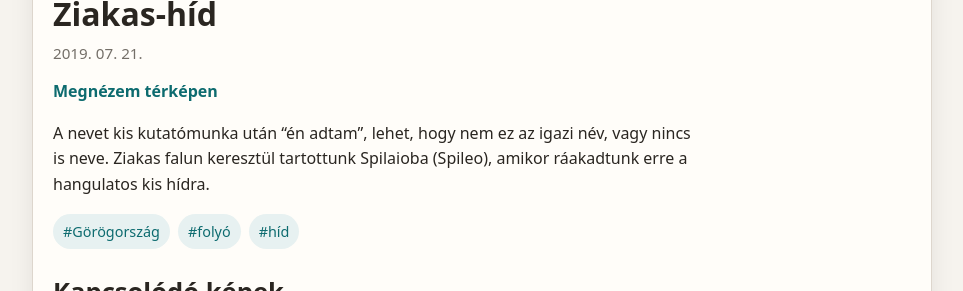
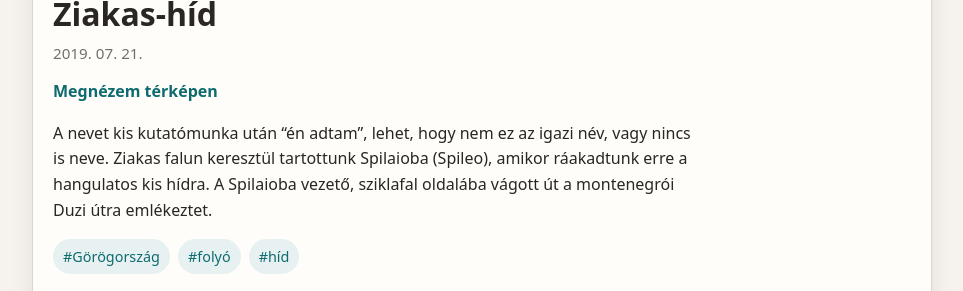
Before and after one commit to havassy/fotoblog, a Jekyll site: the page built from _posts/2019-07-21-ziakas_hid.md, in a window 1280 px wide and 900 px high, scrolled down 655 px, cut to the strip 138-429 px from the top of the window. Shown: the whole strip, without its empty margins (158-1121 px from the left). Built offline with Jekyll 4.4.1, drawn with Linux system fonts in a browser that asks for light colours.

Commit message:
Auto-create/update posts from images [skip ci]

```diff
--- a/_posts/2019-07-21-ziakas_hid.md
+++ b/_posts/2019-07-21-ziakas_hid.md
@@ -16,4 +16,4 @@ tags:
 description: "A nevet kis kutatómunka után 'én adtam', lehet, hogy nem ez az igazi név, vagy nincs is neve."
 ---
 
-A nevet kis kutatómunka után "én adtam", lehet, hogy nem ez az igazi név, vagy nincs is neve. Ziakas falun keresztül tartottunk Spilaioba (Spileo), amikor ráakadtunk erre a hangulatos kis hídra.
+A nevet kis kutatómunka után "én adtam", lehet, hogy nem ez az igazi név, vagy nincs is neve. Ziakas falun keresztül tartottunk Spilaioba (Spileo), amikor ráakadtunk erre a hangulatos kis hídra. A Spilaioba vezető, sziklafal oldalába vágott út a montenegrói Duzi útra emlékeztet.
```
